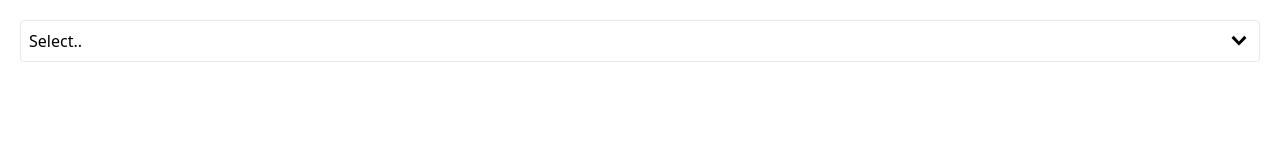
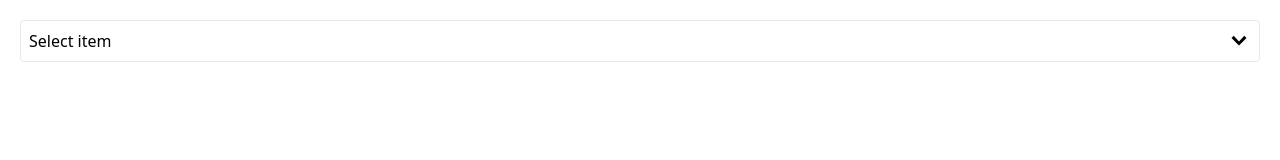
Before and after one commit to Alzubair98/comps, a React (Vite) app: page / in a window 1280 px wide. Shown: the top 160 px of the page. Built offline with nearby package versions, Linux system fonts and the light colour scheme.

Commit message:
transfer use state to app page

```diff
--- a/src/App.jsx
+++ b/src/App.jsx
@@ -1,6 +1,13 @@
 import Dropdown from "./component/Dropdown.jsx";
+import { useState } from "react";
 
 function App() {
+  const [value, setValue] = useState("Select item");
+  console.log("app page value", value);
+
+  const handleClick = (item) => {
+    setValue(item);
+  };
   const options = [
     { lable: "red", value: "red" },
     { lable: "blue", value: "blue" },
@@ -8,7 +15,7 @@ function App() {
   ];
   return (
     <div className="App">
-      <Dropdown options={options} />
+      <Dropdown options={options} value={value} handleClick={handleClick} />
     </div>
   );
 }
--- a/src/component/Dropdown.jsx
+++ b/src/component/Dropdown.jsx
@@ -1,9 +1,9 @@
 import React, { useState } from "react";
 import { GoChevronDown } from "react-icons/go";
 
-const Dropdown = ({ options }) => {
+const Dropdown = ({ options, value, handleClick }) => {
   const [down, setDown] = useState(false);
-  const [value, setValue] = useState("Select..");
+  //   const [value, setValue] = useState("Select..");
 
   return (
     <>
@@ -24,7 +24,7 @@ const Dropdown = ({ options }) => {
           <span
             onClick={() => {
               setDown(!down);
-              setValue("Select..");
+              handleClick("Select..");
             }}
           >
             Select..
@@ -35,7 +35,7 @@ const Dropdown = ({ options }) => {
                 key={index}
                 onClick={() => {
                   setDown(!down);
-                  setValue(option.value);
+                  handleClick(option.value);
                 }}
               >
                 {option.lable}
```
